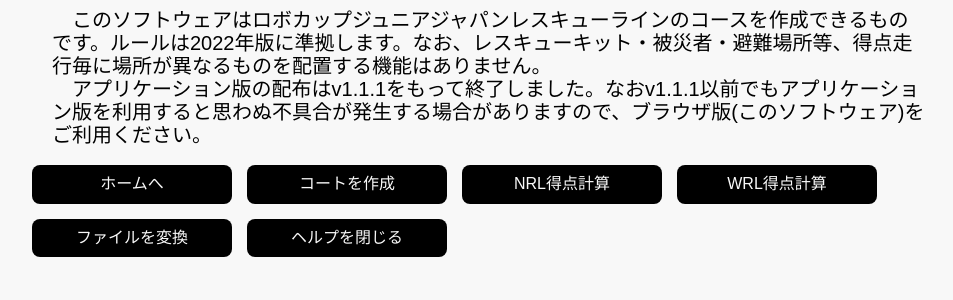
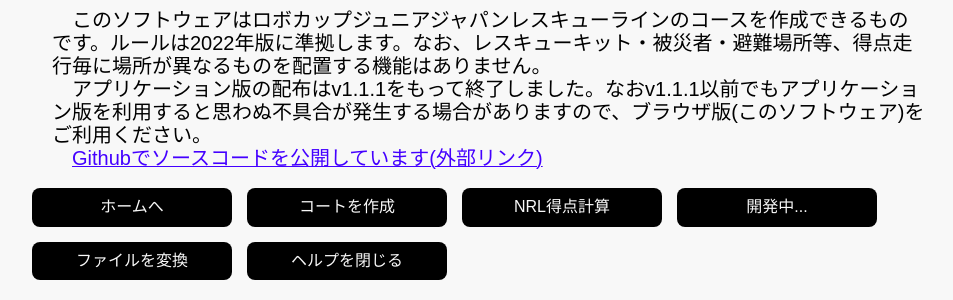
Before and after one commit to tkn5100/RCJ_Rescue_Simulator, a plain HTML site: page sources/help.html in a window 1280 px wide. Shown: the part 77-377 px from the top of the page, without its empty margins (160-1113 px from the left). Drawn offline with Linux system fonts and the light colour scheme.

Commit message:
some changes for iOS, added a link to GitHub in help.html

```diff
--- a/sources/help.html
+++ b/sources/help.html
@@ -12,12 +12,13 @@
     <h1 class="help_h1">ヘルプ - RoboCupJunior コート作成環境v4.4.0</h1>
     <p class="help-sentence">このソフトウェアはロボカップジュニアジャパンレスキューラインのコースを作成できるものです。ルールは2022年版に準拠します。なお、レスキューキット・被災者・避難場所等、得点走行毎に場所が異なるものを配置する機能はありません。</p>
     <p class="help-sentence">アプリケーション版の配布はv1.1.1をもって終了しました。なおv1.1.1以前でもアプリケーション版を利用すると思わぬ不具合が発生する場合がありますので、ブラウザ版(このソフトウェア)をご利用ください。</p>
+    <a href="https://github.com/tkn5100/RCJ_Rescue_Simulator" class="help-sentence" style="color: #4400FF; text-decoration: underline solid 1px;">Githubでソースコードを公開しています(外部リンク)</a>
     <br>
     <div class="help-link-div">
       <a href=".././index.html" class="help-link">ホームへ</a>
       <a href="simulator.html" class="help-link">コートを作成</a>
       <a href="scorer_nrl.html" class="help-link">NRL得点計算</a>
-      <a href="scorer_wrl.html" class="help-link">WRL得点計算</a>
+      <a href="" class="help-link">開発中...</a>
       <a href="converter.html" class="help-link">ファイルを変換</a>
       <button class="help-link" onclick="window.close()">ヘルプを閉じる</button>
     </div>
--- a/sources/script.js
+++ b/sources/script.js
@@ -885,6 +885,7 @@
     for (let index = 0; index < imgLen; index++) {
       $img[index].addEventListener('contextmenu', (e) => {
         e.preventDefault();
+        e.stopPropagation();
         $contextmenu.style.display = "block";
         //topとbottomの決定(もし下のスペースがなければメニューを上にずらす)
         if (window.innerHeight - e.pageY < 250) {
@@ -1046,6 +1047,7 @@
             }
           };
         }
+        return false;
       });
     }
 
```
